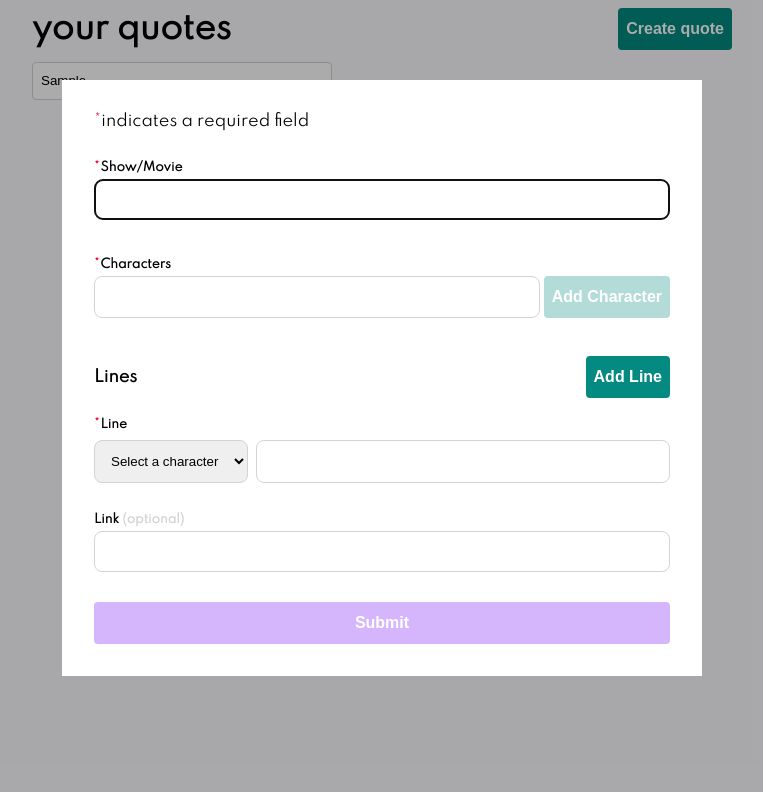
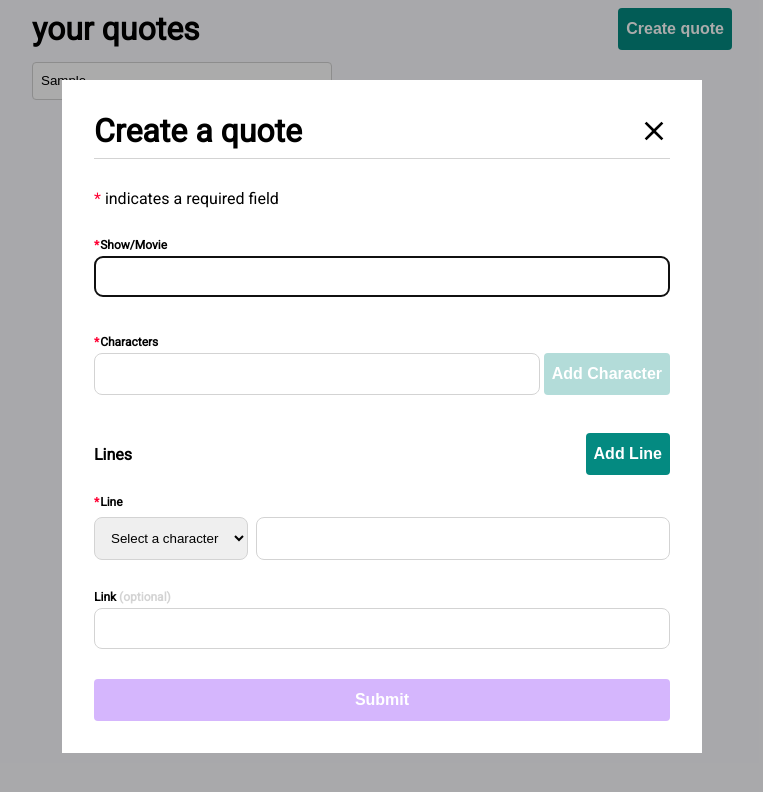
Before and after one commit to quinnvaughn/quotes, a React (Create React App) app: page / in a window 1280 px wide. Both pictures are taken after typing "Sample" into the empty fields and a click on the button "Create quote". Shown: the top 792 px of the page, without its empty margins (258-1021 px from the left). Built offline with nearby package versions, Linux system fonts and the light colour scheme.

Commit message:
Added header.

```diff
--- a/src/components/Stack/Stack.styles.ts
+++ b/src/components/Stack/Stack.styles.ts
@@ -9,6 +9,7 @@ const StyledStack = styled.div<StackProps>`
   justify-content: ${(p) => p.justifyContent};
   flex-basis: ${(p) => p.flexBasis};
   flex-wrap: ${(p) => p.flexWrap};
+  align-items: ${(p) => p.alignItems};
 `
 
 type SpacerProps = {
--- a/src/index.css
+++ b/src/index.css
@@ -1 +1 @@
-@import url('https://fonts.googleapis.com/css?family=Spartan');
+@import url('https://fonts.googleapis.com/css?family=Roboto');
--- a/src/pages/CreateQuote/CreateQuoteForm/CreateQuoteForm.tsx
+++ b/src/pages/CreateQuote/CreateQuoteForm/CreateQuoteForm.tsx
@@ -9,6 +9,7 @@ import { Characters } from "./Character/Characters"
 import { Stack } from "../../../components/Stack/Stack"
 import { useToast } from "../../../hooks/useToast"
 import { Indication } from "./Indication/Indication"
+import { FormHeader } from "./FormHeader/FormHeader"
 
 export type Line = {
   character: string
@@ -31,6 +32,7 @@ const initialValues: Inputs = {
 
 const CreateQuoteValidationSchema = yup.object().shape({
   show: yup.string().required("Required").min(1),
+  characters: yup.array().of(yup.string()).min(1),
   lines: yup.array().of(
     yup.object().shape({
       character: yup.string().required("Character required"),
@@ -61,6 +63,7 @@ const CreateQuoteForm = () => {
       {(props) => (
         <Form>
           <Stack flexDirection="column" spacing={30}>
+            <FormHeader />
             <Indication />
             <Show />
             <FieldArray
--- /dev/null
+++ b/src/pages/CreateQuote/CreateQuoteForm/FormHeader/FormHeader.styles.ts
@@ -0,0 +1,24 @@
+import styled from "styled-components"
+import { MdClose } from "react-icons/md"
+
+const FormTitle = styled.h2`
+  font-size: ${(p) => p.theme.sizes.lg};
+  padding: 0;
+  margin: 0;
+`
+
+const FormHeaderContainer = styled.div`
+  padding-bottom: ${(p) => p.theme.sizes.sm};
+  border-bottom: 1px solid ${(p) => p.theme.colors.gray.light};
+`
+
+const FormClose = styled(MdClose)`
+  font-size: ${(p) => p.theme.sizes.lg};
+
+  :hover {
+    color: ${(p) => p.theme.colors.brand.primary};
+    cursor: pointer;
+  }
+`
+
+export { FormTitle, FormClose, FormHeaderContainer }
--- /dev/null
+++ b/src/pages/CreateQuote/CreateQuoteForm/FormHeader/FormHeader.tsx
@@ -0,0 +1,19 @@
+import { Stack } from "../../../../components/Stack/Stack"
+import { useQuoteState } from "../../../../hooks/useQuoteState"
+import { FormClose, FormHeaderContainer, FormTitle } from "./FormHeader.styles"
+
+const FormHeader = () => {
+  const { dispatch } = useQuoteState()
+  return (
+    <FormHeaderContainer>
+      <Stack flexDirection="column">
+        <Stack justifyContent="space-between" alignItems="center">
+          <FormTitle>Create a quote</FormTitle>
+          <FormClose onClick={() => dispatch({ type: "toggleModal" })} />
+        </Stack>
+      </Stack>
+    </FormHeaderContainer>
+  )
+}
+
+export { FormHeader }
--- a/src/pages/CreateQuote/CreateQuoteForm/Indication/Indication.tsx
+++ b/src/pages/CreateQuote/CreateQuoteForm/Indication/Indication.tsx
@@ -3,7 +3,7 @@ import { RequiredTag } from "../FormLabel/FormLabel.styles"
 
 const Indication = () => {
   return (
-    <Stack>
+    <Stack spacing={4}>
       <RequiredTag>*</RequiredTag>
       <span>indicates a required field</span>
     </Stack>
--- a/src/theme/GlobalStyles.tsx
+++ b/src/theme/GlobalStyles.tsx
@@ -1,9 +1,9 @@
-import { createGlobalStyle } from 'styled-components'
+import { createGlobalStyle } from "styled-components"
 
 const GlobalStyles = createGlobalStyle`
     body {
         background-color: ${(p) => p.theme.colors.background.main};
-        font-family: 'Spartan', sans-serif;
+        font-family: 'Roboto', sans-serif;
         }
     * {
         box-sizing: border-box;
```
